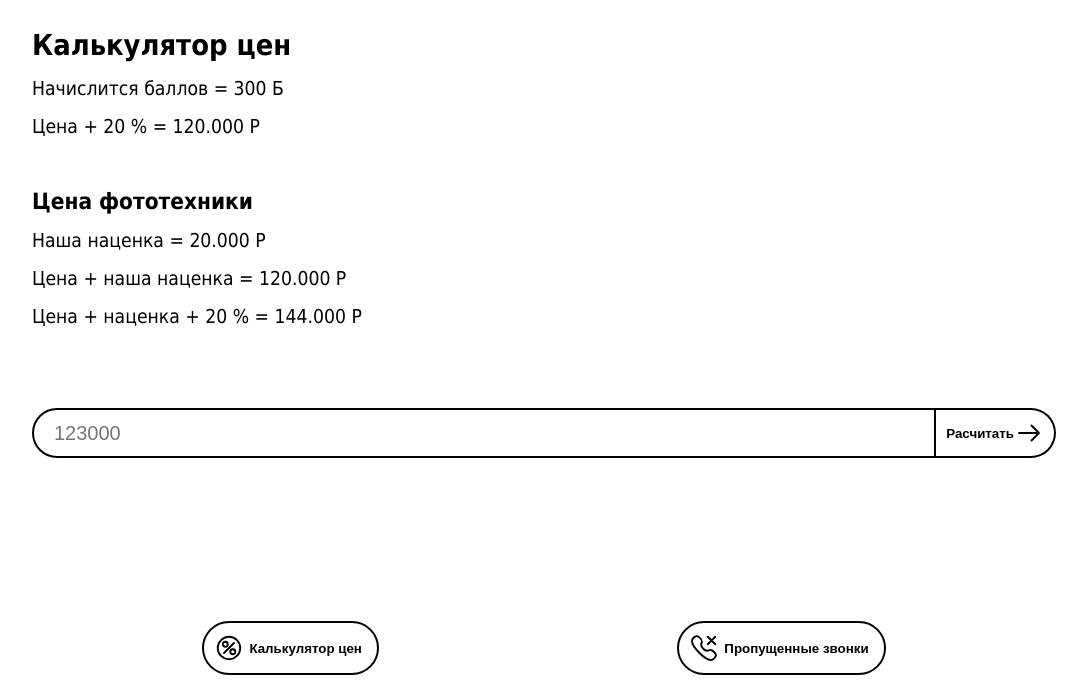
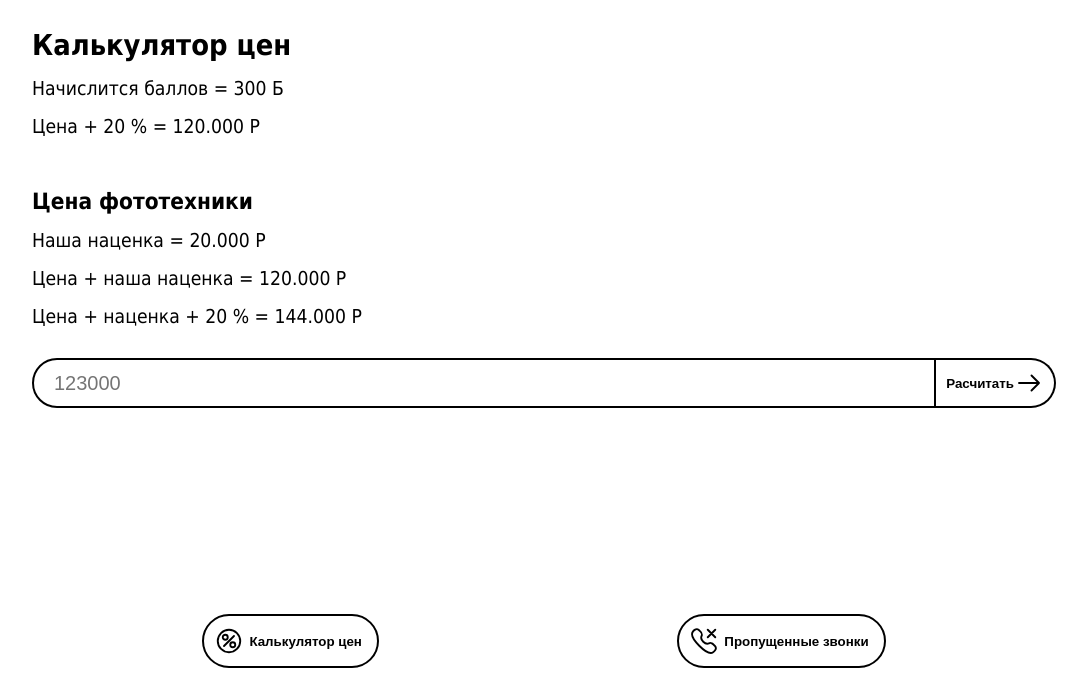
Before and after one commit to dgrishuk/m-staff-web-app, a plain HTML site: page index.html in a window 1280 px wide. Shown: the part 102-800 px from the top of the page, without its empty margins (96-1183 px from the left). Drawn offline with Linux system fonts and the light colour scheme.

Commit message:
Update style.css

```diff
--- a/style.css
+++ b/style.css
@@ -39,7 +39,7 @@ p {
 }
 
 .block-input {
-    margin-top: 80px;
+    margin-top: 30px;
     display: flex;
 }
 
@@ -72,8 +72,7 @@ p {
 
 /* Footer */
 footer {
-    height: 100px;
-    /* background-color: black; */
+    margin-bottom: 30px;
     width: 100%;
     position: fixed;
     bottom: 0;
```
